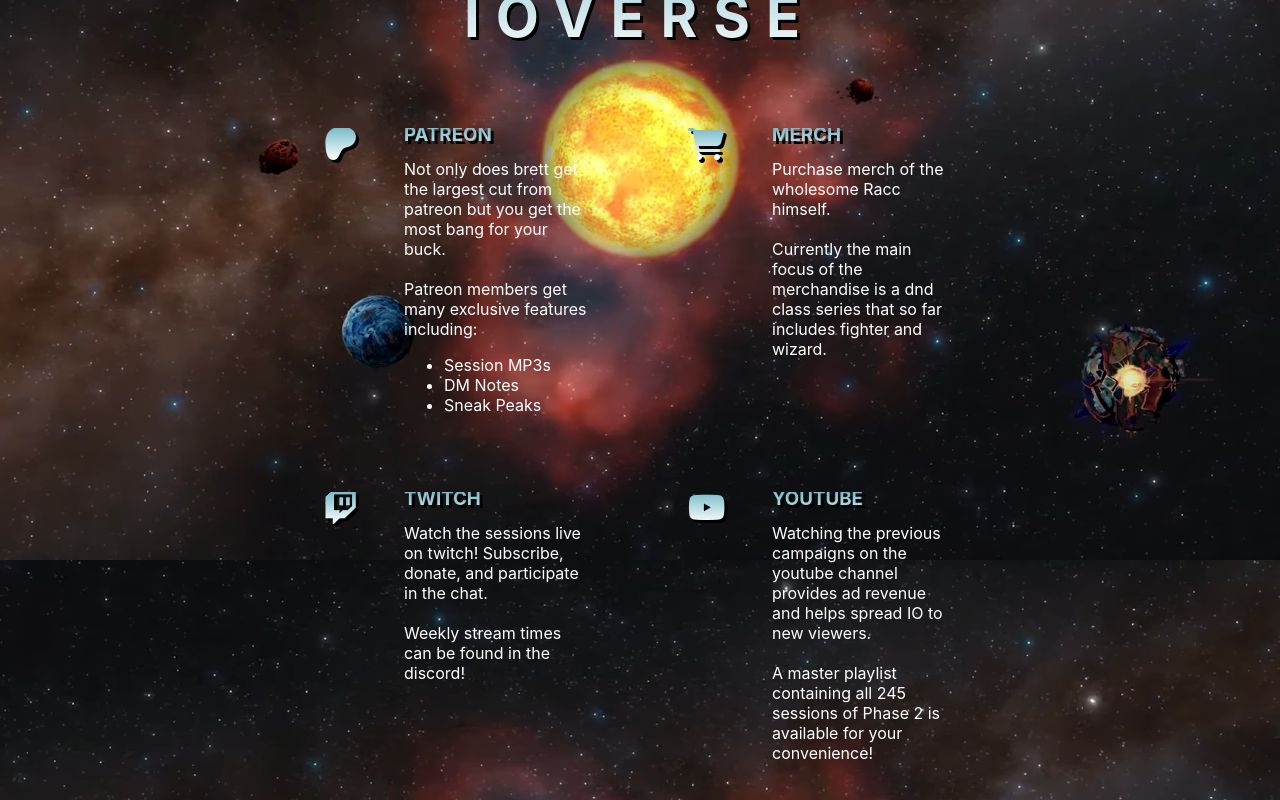
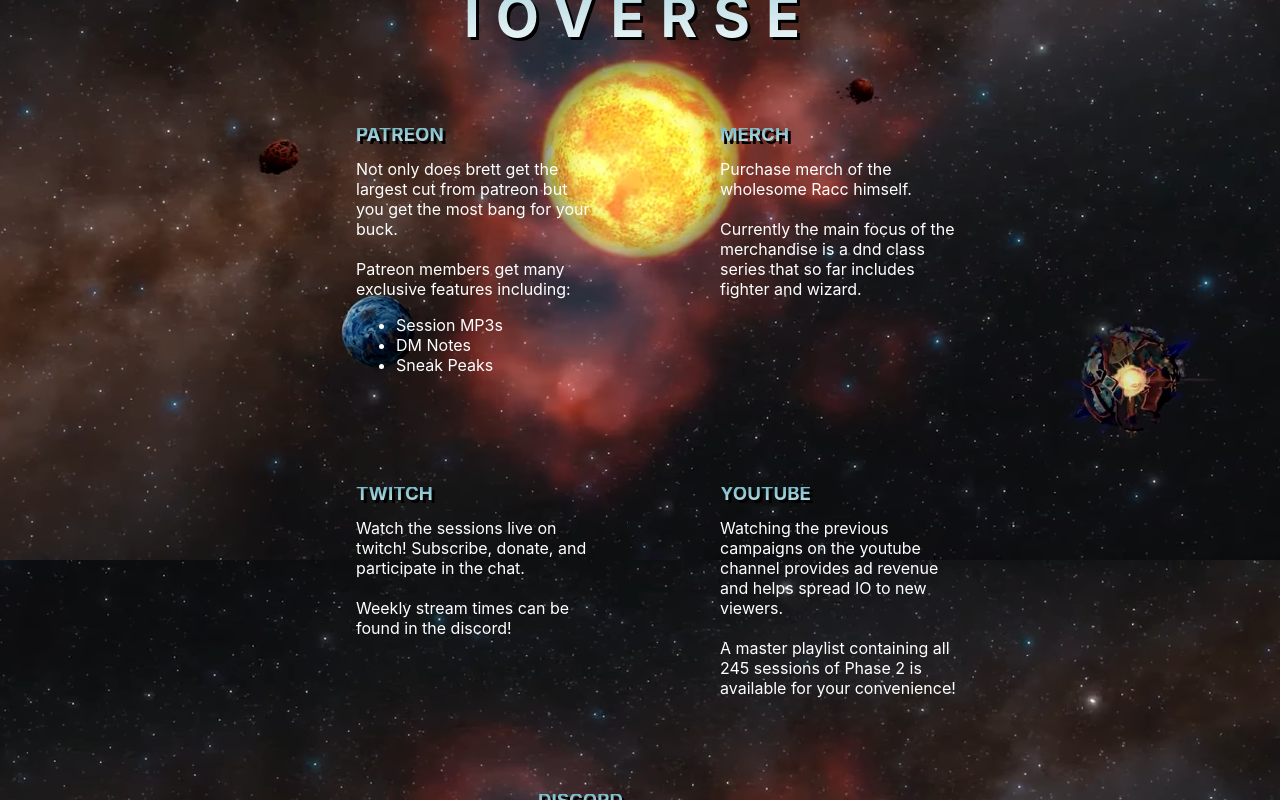
Before and after one commit to jrthayer/WorldOfIo.info, a React (Create React App) app: page / in a window 1280 px wide. Shown: the part 2640-3440 px from the top of the page. Built offline with nearby package versions, Linux system fonts and the light colour scheme.

Commit message:
Update iconBtn component
+The component is now responsible for creating the necessary classes based on type passed to it.

+before the classes had to be determine and passed in from outside the component.

```diff
--- a/src/components/buttons/iconBtn.js
+++ b/src/components/buttons/iconBtn.js
@@ -1,8 +1,65 @@
+import { useEffect, useState } from "react";
+
 import styles from "./iconBtn.module.scss";
 
 import Btn from "./btn";
 
+function determineIconClass(type) {
+    let iconClasses = "";
+
+    type = type.toLowerCase();
+
+    if (type === "discord") {
+        iconClasses = "fab fa-discord";
+    } else if (type === "twitter") {
+        iconClasses = "fab fa-twitter";
+    } else if (type === "patreon") {
+        iconClasses = "fab fa-patreon";
+    } else if (type === "twitch") {
+        iconClasses = "fab fa-twitch";
+    } else if (type === "youtube") {
+        iconClasses = "fab fa-youtube";
+    } else if (type === "reddit") {
+        iconClasses = "fab fa-reddit";
+    } else if (type === "merch") {
+        iconClasses = "fas fa-shopping-cart";
+    } else if (type === "wiki") {
+        iconClasses = "fas fa-book-open";
+    } else if (type === "circle") {
+        iconClasses = "fas fa-dot-circle";
+    } else {
+        console.error("invalid icon type was given");
+    }
+
+    return iconClasses;
+}
+
+function determineSize(size) {
+    let sizeClass = "";
+
+    if (size < 1 || size > 10) {
+        console.error("Valid icon size is 1-10!");
+        return;
+    }
+
+    sizeClass = `fa-${size}x`;
+
+    return sizeClass;
+}
+
 const IconBtn = (props) => {
+    const [iconClasses, setIconClasses] = useState("");
+
+    useEffect(() => {
+        setIconClasses(() => {
+            let classString = "";
+            classString = determineIconClass(props.type);
+            classString += " ";
+            classString += determineSize(props.size);
+            return classString;
+        });
+    }, []);
+
     return (
         <Btn
             link={props.link}
@@ -10,7 +67,11 @@
             primary={props.primary}
             secondary={props.secondary}
         >
-            <i className={`${props.iconClasses} ${styles.icon}`}>
+            <i
+                className={`${iconClasses} ${styles.icon} ${
+                    props.children ? styles.padding : ""
+                }`}
+            >
                 {props.children}
             </i>
         </Btn>
@@ -19,6 +80,8 @@
 
 IconBtn.defaultProps = {
     iconClasses: "fab fa-youtube fa-2x",
+    type: "youtube",
+    size: "2",
 };
 
 export default IconBtn;
--- a/src/components/buttons/iconBtn.module.scss
+++ b/src/components/buttons/iconBtn.module.scss
@@ -8,6 +8,6 @@
     font-weight: 400;
 }
 
-.icon::before {
+.padding::before {
     padding-right: 1rem;
 }
--- a/src/data/social.js
+++ b/src/data/social.js
@@ -3,48 +3,39 @@
         text: "YouTube",
         link: "https://www.youtube.com/channel/UCk_yrKoKi74gKCCWVRyvwYw",
         primaryColor: "#c4302b",
-        iconClasses: "fab fa-youtube fa-2x",
     },
     {
         text: "Patreon",
         link: "https://www.patreon.com/worldofio",
         primaryColor: "#f96854",
-        iconClasses: "fab fa-patreon fa-2x",
     },
     {
         text: "Twitch",
         link: "https://www.twitch.tv/brettultimus",
         primaryColor: "#6441a5",
-        iconClasses: "fab fa-twitch fa-2x",
     },
     {
         text: "Discord",
         link: "https://discord.gg/ZvkKM5C",
         primaryColor: "#7289da",
-        iconClasses: "fab fa-discord fa-2x",
     },
     {
         text: "Twitter",
         link: "https://twitter.com/BrettUltimus?ref_src=twsrc%5Egoogle%7Ctwcamp%5Eserp%7Ctwgr%5Eauthor",
         primaryColor: "#1da1f2",
-        iconClasses: "fab fa-twitter fa-2x",
     },
     {
         text: "Reddit",
         link: "https://www.reddit.com/r/BrettUltimus/",
         primaryColor: "#ff5700",
-        iconClasses: "fab fa-reddit fa-2x",
     },
     {
         text: "Merch",
         link: "https://brettultimus.com/",
         primaryColor: "#000",
-        iconClasses: "fas fa-shopping-cart fa-2x",
     },
     {
         text: "Wiki",
         link: "https://worldofio.fandom.com/wiki/World_of_Io_Wiki",
-
-        iconClasses: "fas fa-book-open fa-2x",
     },
 ];
--- a/src/layout/drawerbars/navigationDrawerBar.js
+++ b/src/layout/drawerbars/navigationDrawerBar.js
@@ -51,7 +51,7 @@
                         <IconBtn
                             link={singleEntry.link}
                             // prettier-ignore
-                            iconClasses={"fas fa-dot-circle fa-2x"}
+                            type='circle'
                             samePage
                             // Not a great id, temporary measure!!!
                             key={singleEntry.text}
--- a/src/layout/drawerbars/socialDrawerBar.js
+++ b/src/layout/drawerbars/socialDrawerBar.js
@@ -51,7 +51,7 @@
                         <IconBtn
                             link={singleEntry.link}
                             // prettier-ignore
-                            iconClasses={singleEntry.iconClasses}
+                            type={singleEntry.text}
                             // Not a great id, temporary measure!!!
                             key={singleEntry.text}
                             primary={singleEntry.primaryColor}
```
